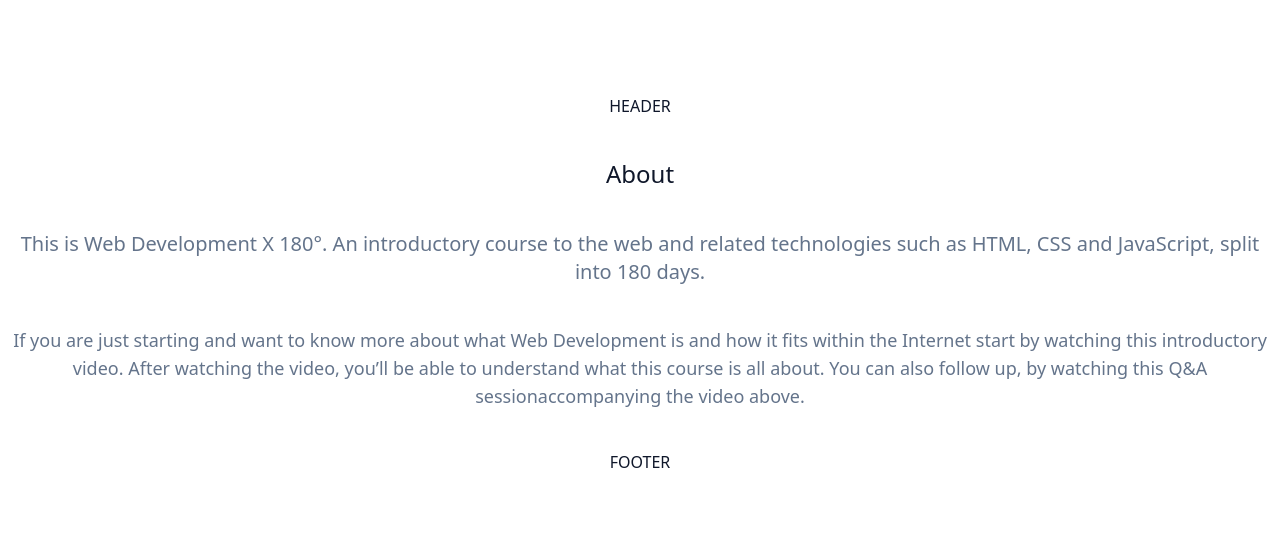
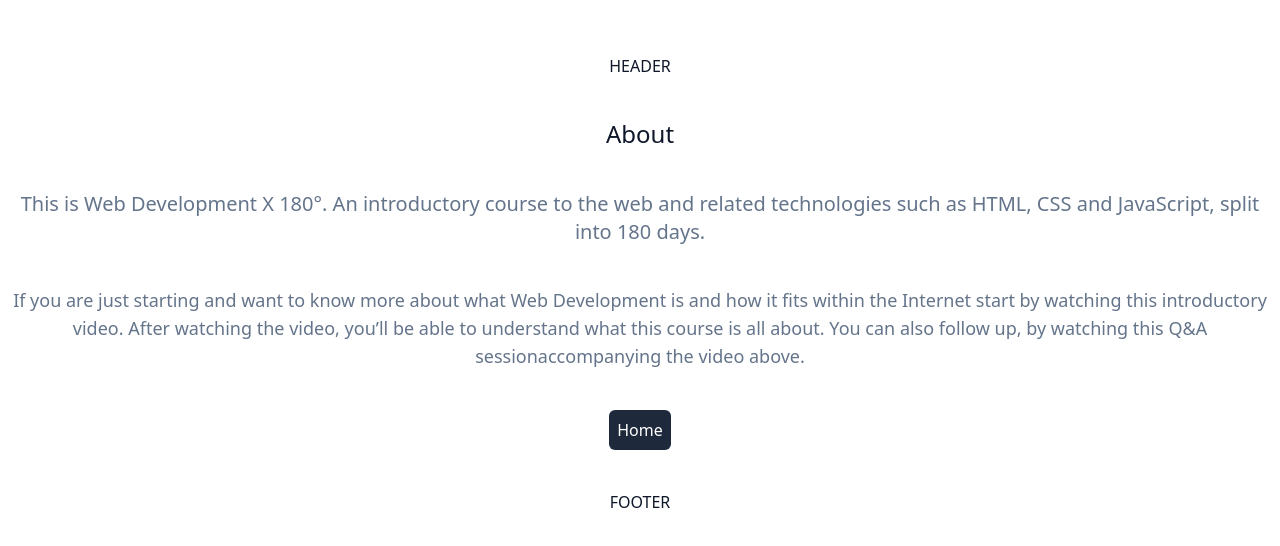
Before and after one commit to in-tech-gration/WDX-180v2, a React (Vite) app: page /about in a window 1280 px wide. Shown: the part 116-662 px from the top of the page. Built offline with nearby package versions, Linux system fonts and the light colour scheme.

Commit message:
Added missing links to pages.

```diff
--- a/src/pages/About.tsx
+++ b/src/pages/About.tsx
@@ -22,6 +22,12 @@ export default function About() {
         </Link>
         accompanying the video above.
       </p>
+      <Link
+        to="/"
+        className="w-fit self-center rounded-md bg-slate-800 p-2 text-center text-white dark:bg-white dark:text-slate-900"
+      >
+        Home
+      </Link>
     </>
   )
 }
--- a/src/pages/Home.tsx
+++ b/src/pages/Home.tsx
@@ -1,3 +1,5 @@
+import { Link } from 'react-router-dom'
+
 export default function Home() {
   return (
     <>
@@ -5,6 +7,12 @@ export default function Home() {
       <p className="text-xl text-slate-500 dark:text-slate-400">
         Web Development X
       </p>
+      <Link
+        to="/about"
+        className="w-fit self-center rounded-md bg-slate-800 p-2 text-center text-white dark:bg-white dark:text-slate-900"
+      >
+        About
+      </Link>
     </>
   )
 }
```
